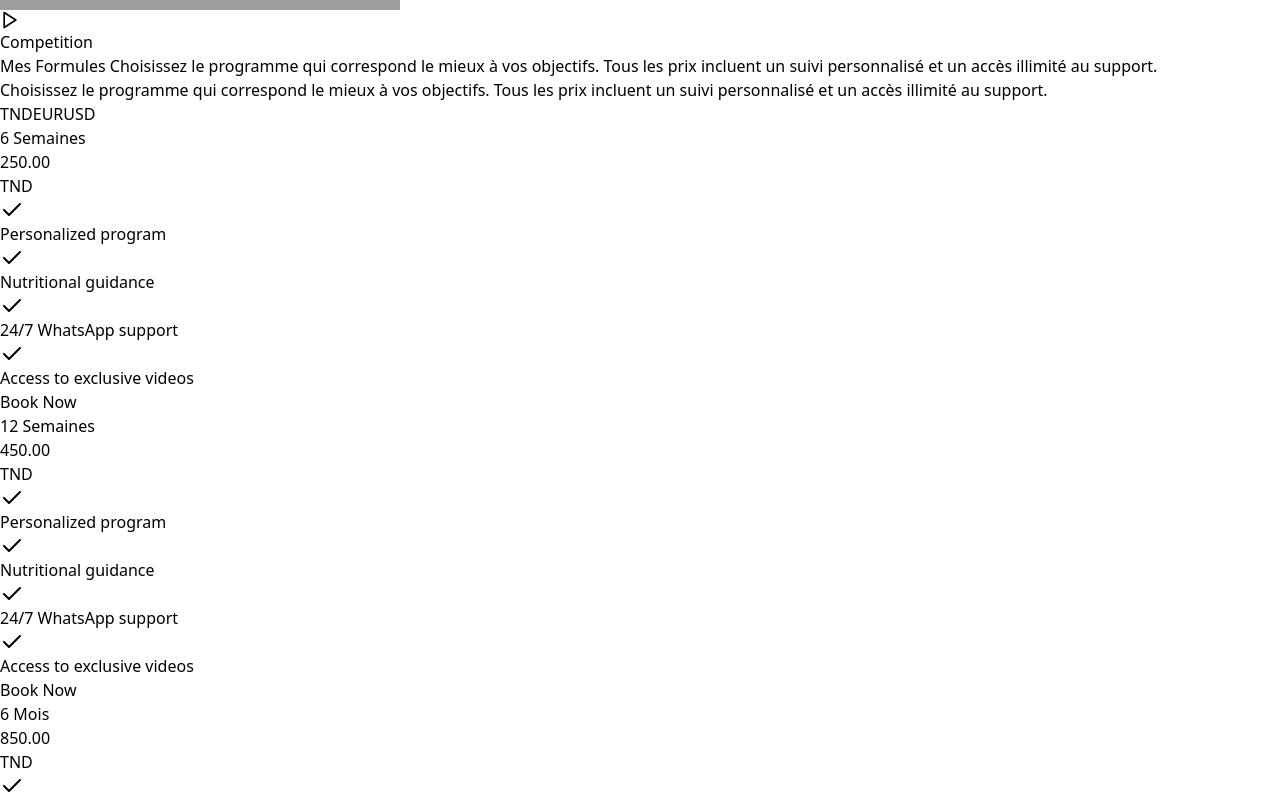
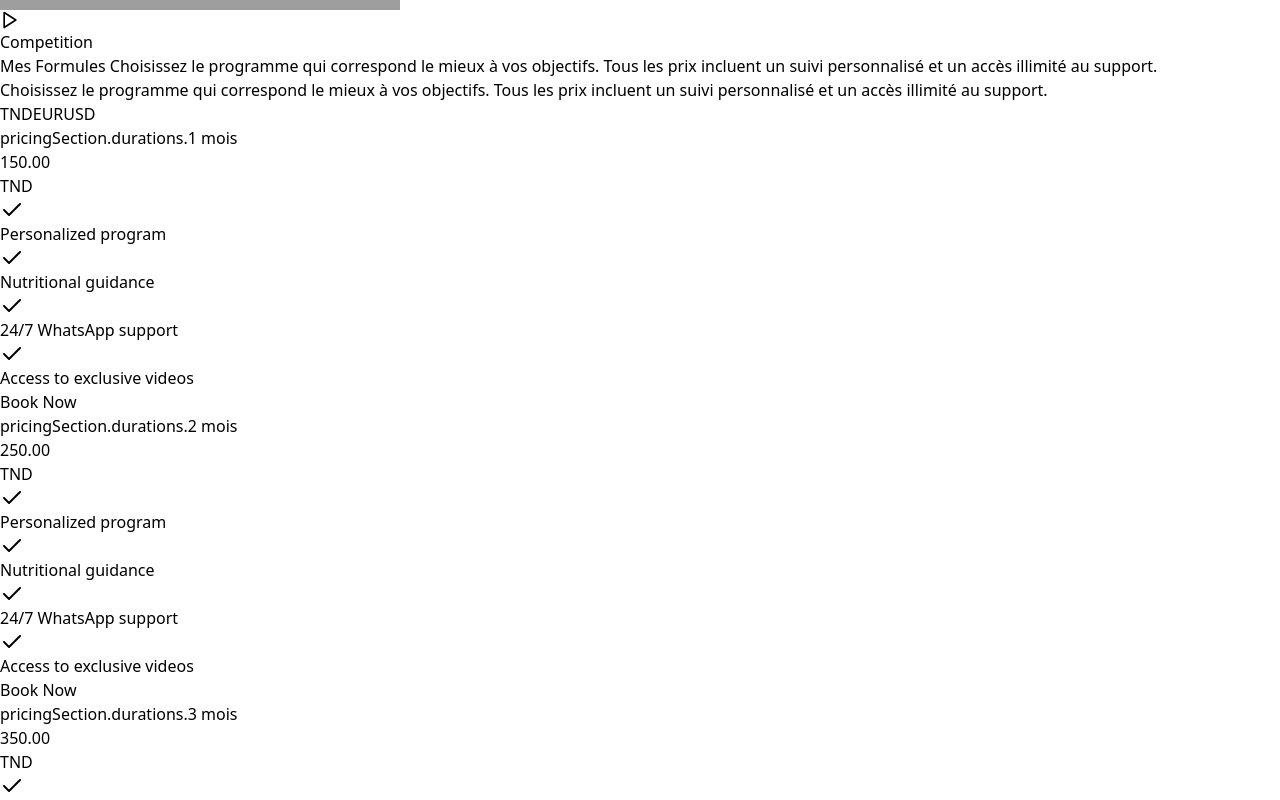
Before and after one commit to ihebchebbi1998tn/houssemathletic, a React (Vite) app: page / in a window 1280 px wide. Shown: the part 2960-3760 px from the top of the page. Built offline with nearby package versions, Linux system fonts and the light colour scheme; grey boxes are pictures that could not be loaded.

Commit message:
newprices

```diff
--- a/src/components/PricingSection.tsx
+++ b/src/components/PricingSection.tsx
@@ -37,10 +37,11 @@ const PricingSection = () => {
   const [selectedCurrency, setSelectedCurrency] = useState<Currency>('TND');
 
   const prices = [
-    { duration: '6 Semaines', priceTND: 250 },
-    { duration: '12 Semaines', priceTND: 450 },
-    { duration: '6 Mois', priceTND: 850 },
-    { duration: '12 Mois', priceTND: 1500 }
+    { duration: '1 mois', priceTND: 150 },
+    { duration: '2 mois', priceTND: 250 },
+    { duration: '3 mois', priceTND: 350 },
+    { duration: '6 mois', priceTND: 650 },
+    { duration: '12 mois', priceTND: 950 }
   ];
 
   return (
```
